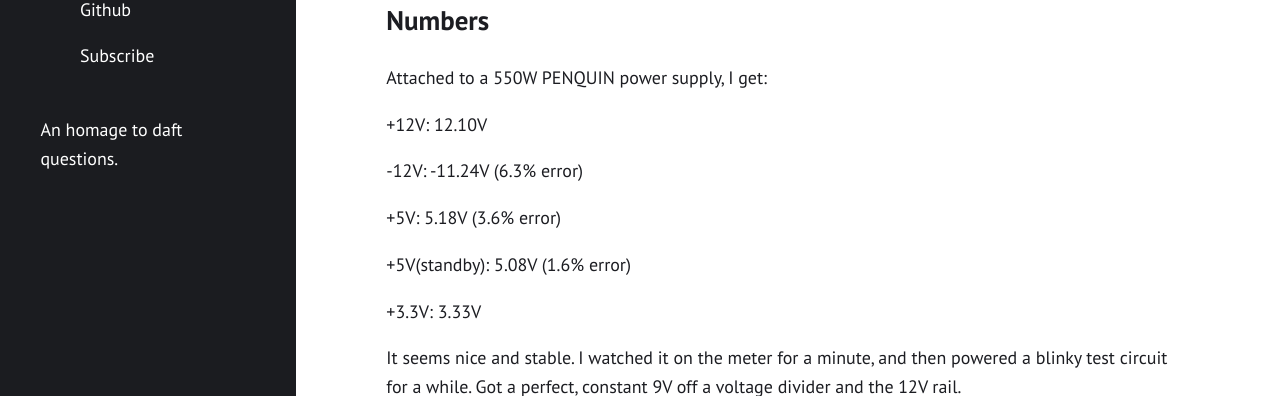
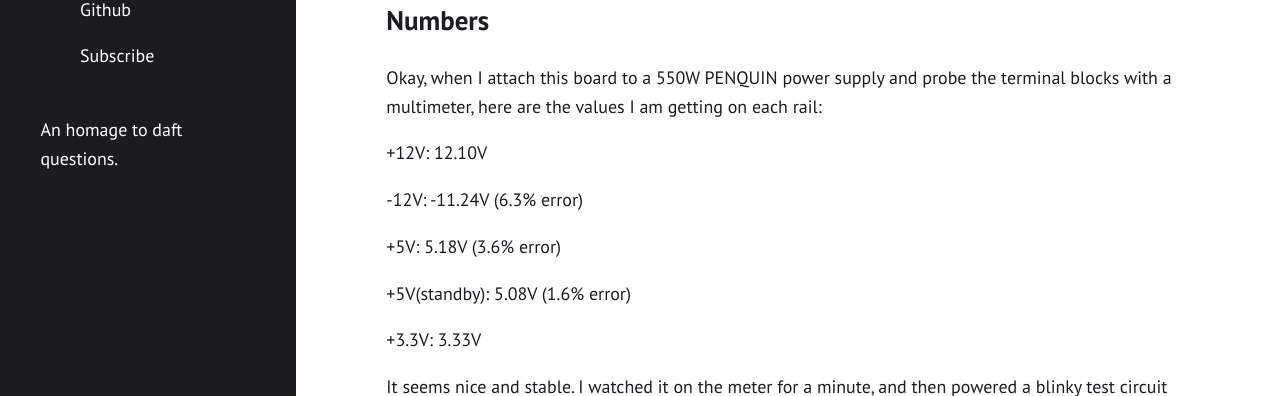
Before and after one commit to unmeg/unmeg.github.io, a Jekyll site: the page built from _posts/2020-07-08-atx-power-supply-adapter-zj-024.md, in a window 1280 px wide and 900 px high, scrolled down 471 px, cut to the strip 194-590 px from the top of the window. Built offline with Jekyll 4.4.1, drawn with Linux system fonts in a browser that asks for light colours.

Commit message:
Update 2020-07-08-atx-power-supply-adapter-zj-024.md

```diff
--- a/_posts/2020-07-08-atx-power-supply-adapter-zj-024.md
+++ b/_posts/2020-07-08-atx-power-supply-adapter-zj-024.md
@@ -9,7 +9,7 @@ No router project update this week as I've been consumed by some regular enginee
 
 ## Numbers
 
-Attached to a 550W PENQUIN power supply, I get:
+Okay, when I attach this board to a 550W PENQUIN power supply and probe the terminal blocks with a multimeter, here are the values I am getting on each rail:
 
 +12V: 12.10V
 
```
